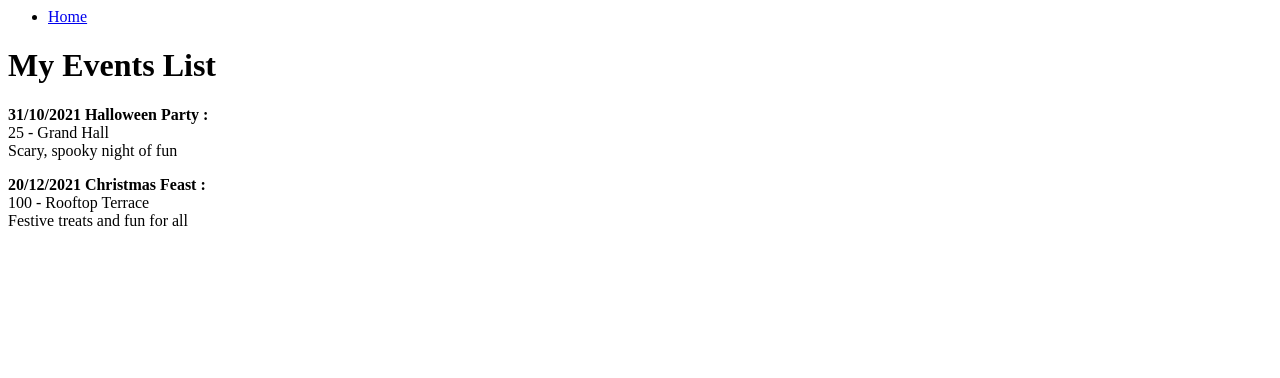
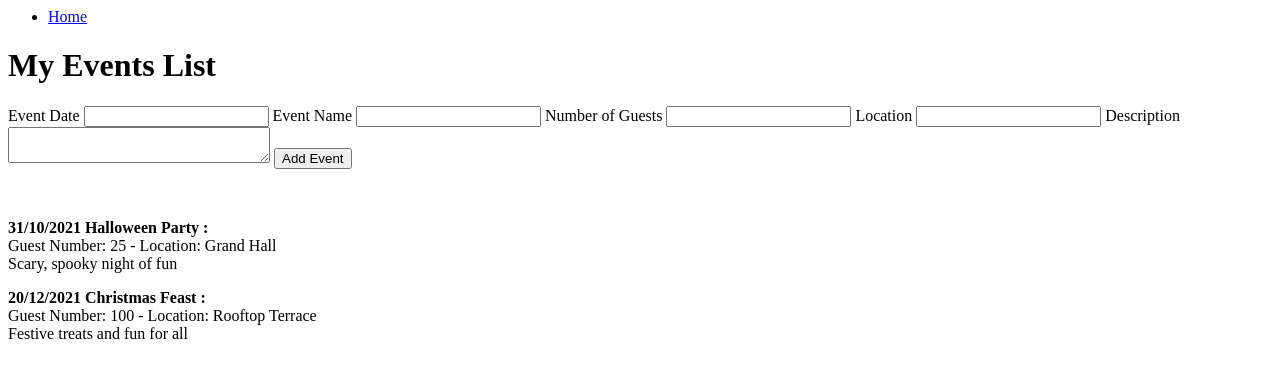
Before and after one commit to Gazian/02_flask_template_lab, a Flask app: page /events in a window 1280 px wide. Shown: the top 378 px of the page. Run offline with Flask 2, Linux system fonts and the light colour scheme.

Commit message:
committing event form

```diff
--- a/controllers/controller.py
+++ b/controllers/controller.py
@@ -6,3 +6,7 @@ from models.event import Event
 @app.route('/events')
 def index():
     return render_template('index.html', title='Home', events = events)
+
+@app.route('/events', methods=['POST'])
+def add_event():
+    return done
--- a/templates/index.html
+++ b/templates/index.html
@@ -2,13 +2,28 @@
 
 {%block content %}
 <h1>My Events List</h1>
+<form action="/events" method="post">
+    <label for="date">Event Date</label>
+    <input type="text" date="date" id="date">
+    <label for="name">Event Name</label>
+    <input type="text" name="name" id="name">
+    <label for="guests">Number of Guests</label>
+    <input type="text" guests="guests" id="guests">
+    <label for="location">Location</label>
+    <input type="text" location="location" id="location">
+    <label for="description">Description</label>
+    <textarea name="description" rows="2" cols="30"></textarea>
+    <input type="submit" value="Add Event">
+
+  </form>
+  <br>
 
     {% for event in events %}
     <div>
         <p>
            <b>{{ event.date }} {{ event.name }} :</b>
            <br>
-           {{ event.no_of_guests }} - {{ event.room_location }}
+           Guest Number: {{ event.no_of_guests }} - Location: {{ event.room_location }}
            <br>
            {{ event.description}}
         </p>
```
